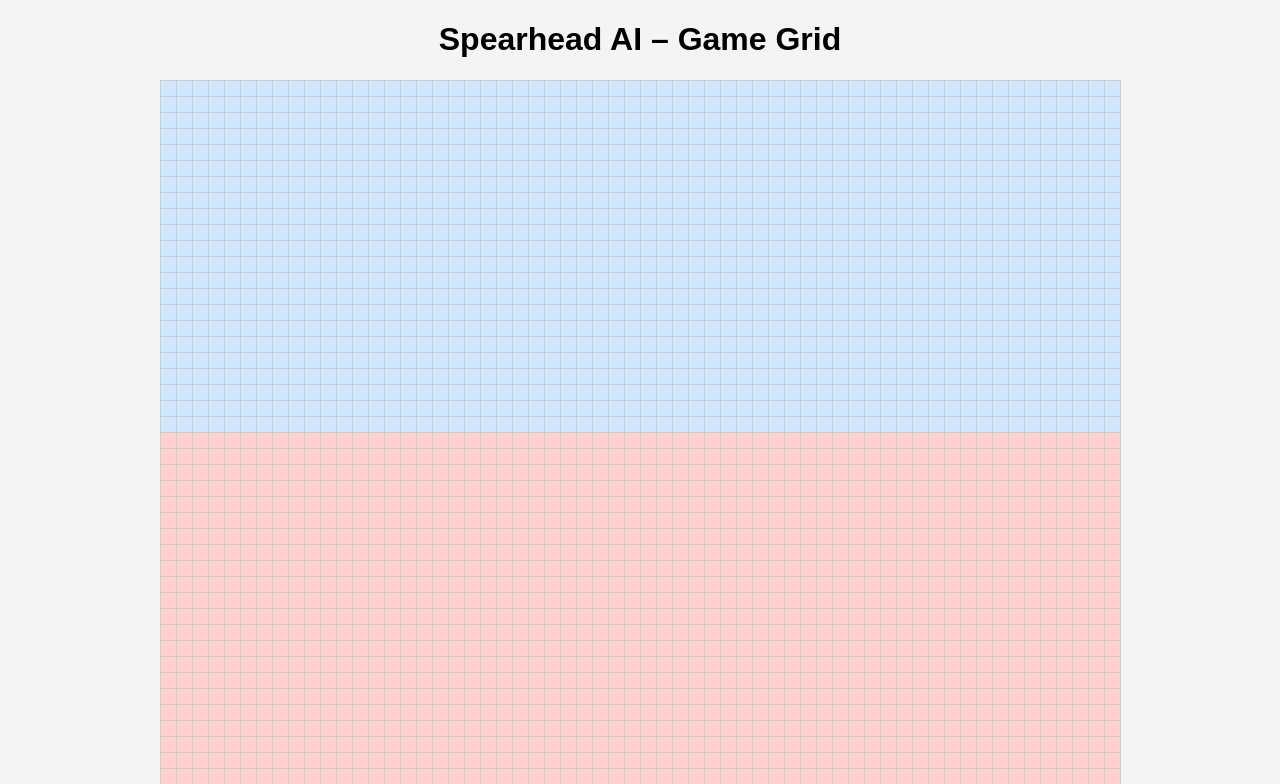
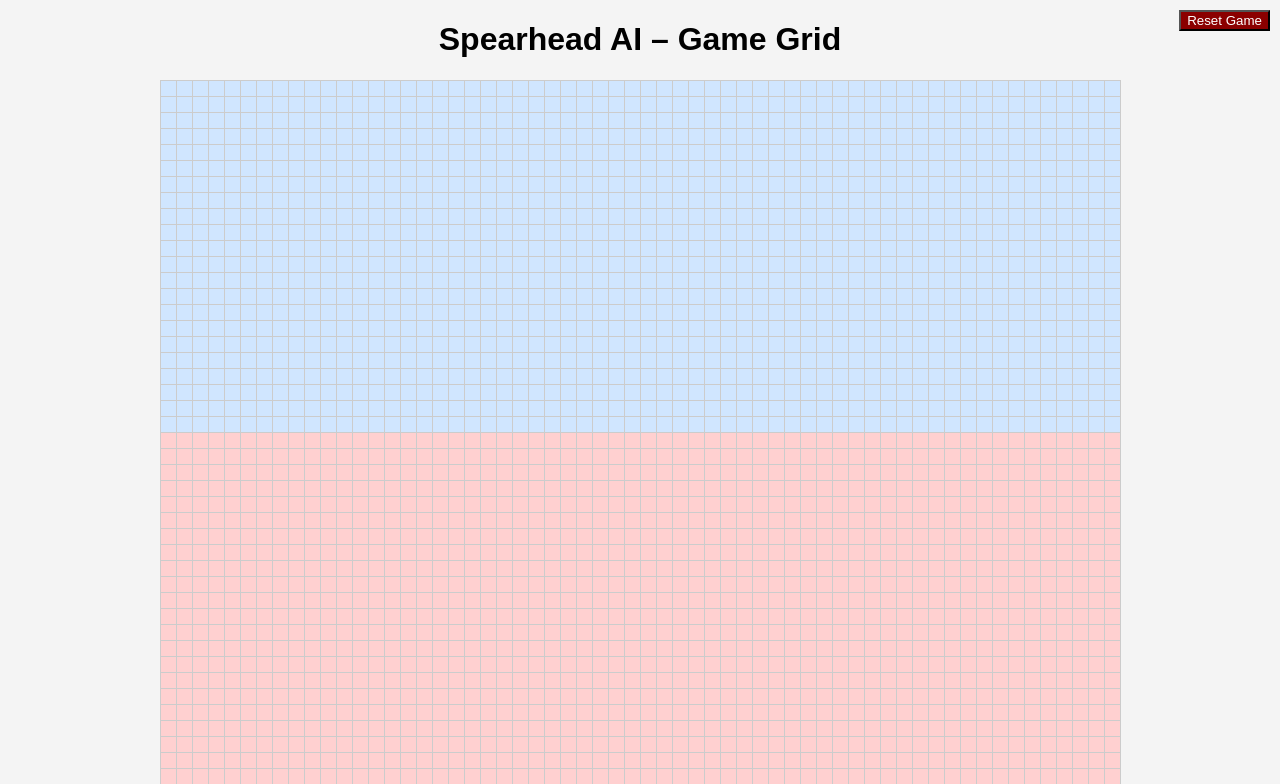
Before and after one commit to Teenasparagu/SpearheadAI, a Flask app: page /grid in a window 1280 px wide. Shown: the top 784 px of the page. Run offline with Flask 3, Linux system fonts and the light colour scheme.

Commit message:
Add reset button to all templates

```diff
--- a/templates/grid.html
+++ b/templates/grid.html
@@ -45,6 +45,12 @@
 </head>
 <body>
 
+    <div style="position:absolute; top:10px; right:10px;">
+        <form method="GET" action="/reset">
+            <button type="submit" style="background-color: darkred; color: white;">Reset Game</button>
+        </form>
+    </div>
+
     <h1 style="text-align:center;">Spearhead AI – Game Grid</h1>
 
     <table class="grid">
--- a/templates/index.html
+++ b/templates/index.html
@@ -3,6 +3,11 @@
 <html>
 <head><title>Spearhead AI</title></head>
 <body>
+    <div style="position:absolute; top:10px; right:10px;">
+        <form method="GET" action="/reset">
+            <button type="submit" style="background-color: darkred; color: white;">Reset Game</button>
+        </form>
+    </div>
     <h1>Welcome to Spearhead AI</h1>
     <p><a href="/game">Start Game</a></p>
 </body>
--- a/templates/terrain.html
+++ b/templates/terrain.html
@@ -12,6 +12,11 @@
     </style>
 </head>
 <body>
+    <div style="position:absolute; top:10px; right:10px;">
+        <form method="GET" action="/reset">
+            <button type="submit" style="background-color: darkred; color: white;">Reset Game</button>
+        </form>
+    </div>
     <h1 style="text-align:center;">{{ prompt_label }}</h1>
     <form method="POST">
         <table class="grid">
```
Also changed, not shown: templates/game.html (+6 -4 lines).
